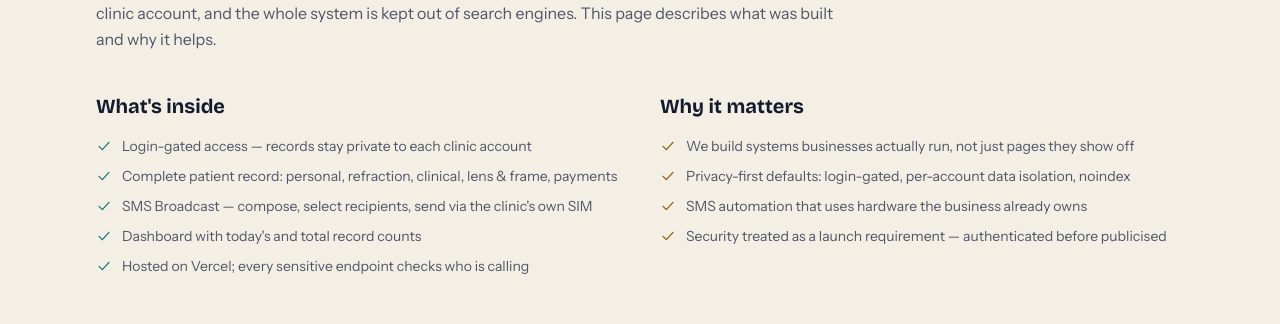
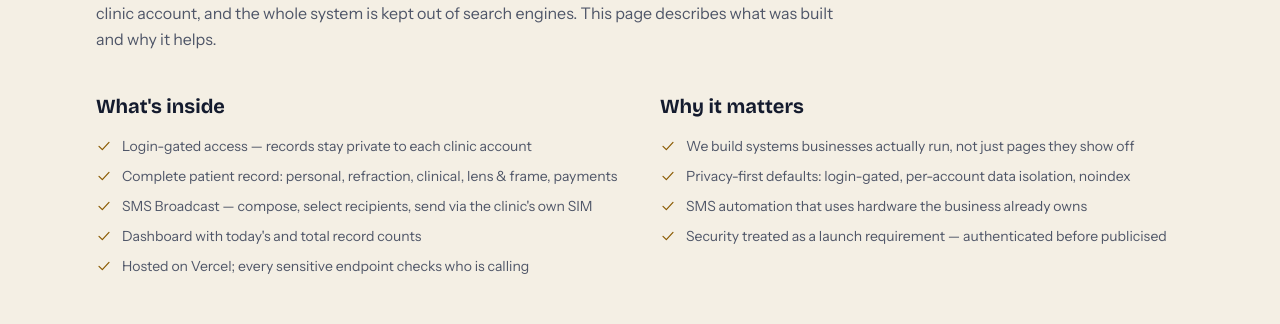
Before and after one commit to Hakatatanoodle/sajilo-web, a Next.js app: page /work/ganapati-eye-care in a window 1280 px wide. Shown: the part 1880-2204 px from the top of the page. Built offline with nearby package versions, Linux system fonts and the light colour scheme; no server answers.

Commit message:
redesign: keep checklist bullets on the single amber accent

```diff
--- a/src/components/CheckList.tsx
+++ b/src/components/CheckList.tsx
@@ -10,7 +10,7 @@ const spacingStyles = {
 type CheckListProps = {
   items: readonly string[];
   spacing?: keyof typeof spacingStyles;
-  /** Extra classes for the check icons (color); defaults to brand mint. */
+  /** Extra classes for the check icons (color); defaults to the amber accent. */
   iconClassName?: string;
   /** Classes for the list itself — typically margins (mt-*, …). */
   className?: string;
@@ -23,7 +23,7 @@ type CheckListProps = {
 export function CheckList({
   items,
   spacing = "default",
-  iconClassName = "text-mint",
+  iconClassName = "text-accent",
   className,
 }: CheckListProps) {
   return (
```
